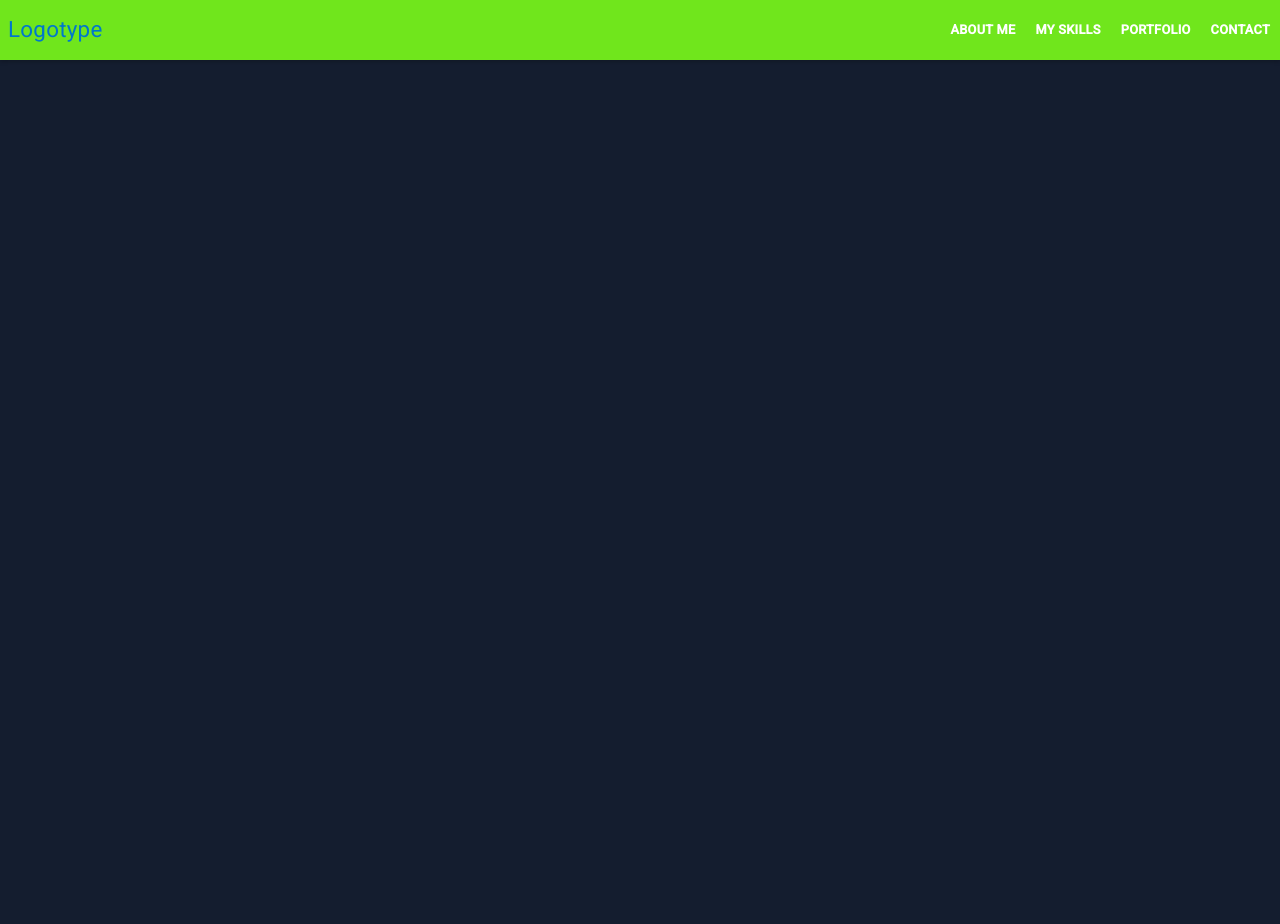
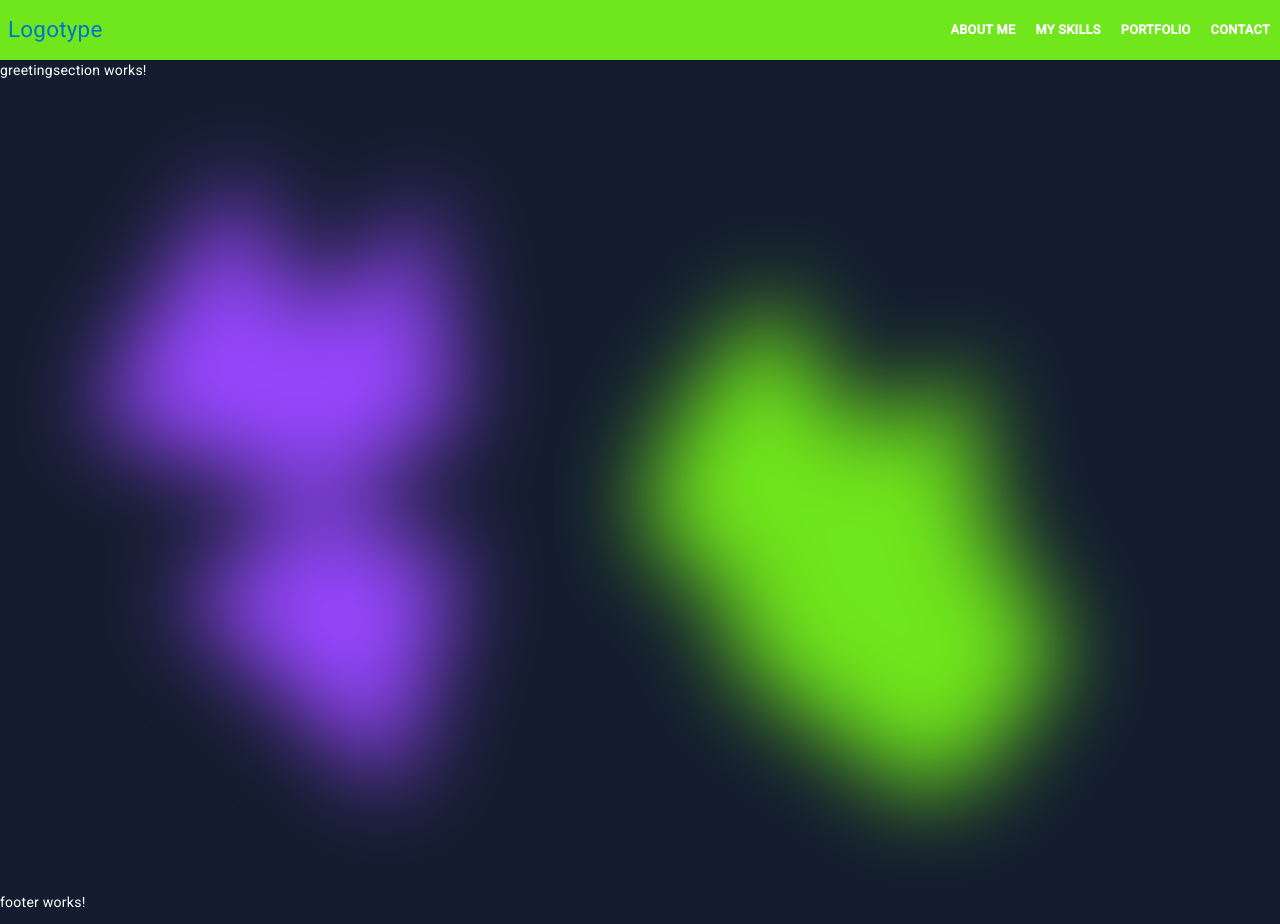
Before and after one commit to alsiesta/portfolio, an Angular app: page / in a window 1280 px wide. Before the commit the page ends 800 px from the top, so only its background shows below. Built offline with nearby package versions, Linux system fonts and the light colour scheme.

Commit message:
included greetingsection and footer

```diff
--- a/src/app/app.component.html
+++ b/src/app/app.component.html
@@ -1,4 +1,5 @@
 <router-outlet>
   <app-header></app-header>
-  <!-- <app-footer>Alex</app-footer> -->
+  <app-greetingsection></app-greetingsection>
+  <app-footer>Alex</app-footer>
 </router-outlet>
--- a/src/app/app.module.ts
+++ b/src/app/app.module.ts
@@ -9,11 +9,11 @@ import { MatIconModule } from '@angular/material/icon';
 import { MatButtonModule } from '@angular/material/button';
 import {MatMenuModule} from '@angular/material/menu';
 import { HeaderComponent } from './header/header.component';
-
+import { GreetingsectionComponent } from './routing/greetingsection/greetingsection.component';
 
 @NgModule({
-  declarations: [AppComponent, FooterComponent, HeaderComponent],
-  imports: [BrowserModule, AppRoutingModule, MatToolbarModule, MatIconModule, MatButtonModule,MatMenuModule],
+  declarations: [AppComponent, FooterComponent, HeaderComponent,GreetingsectionComponent],
+  imports: [BrowserModule, AppRoutingModule, MatToolbarModule, MatIconModule, MatButtonModule,MatMenuModule,],
   providers: [],
   bootstrap: [AppComponent],
 })
```
